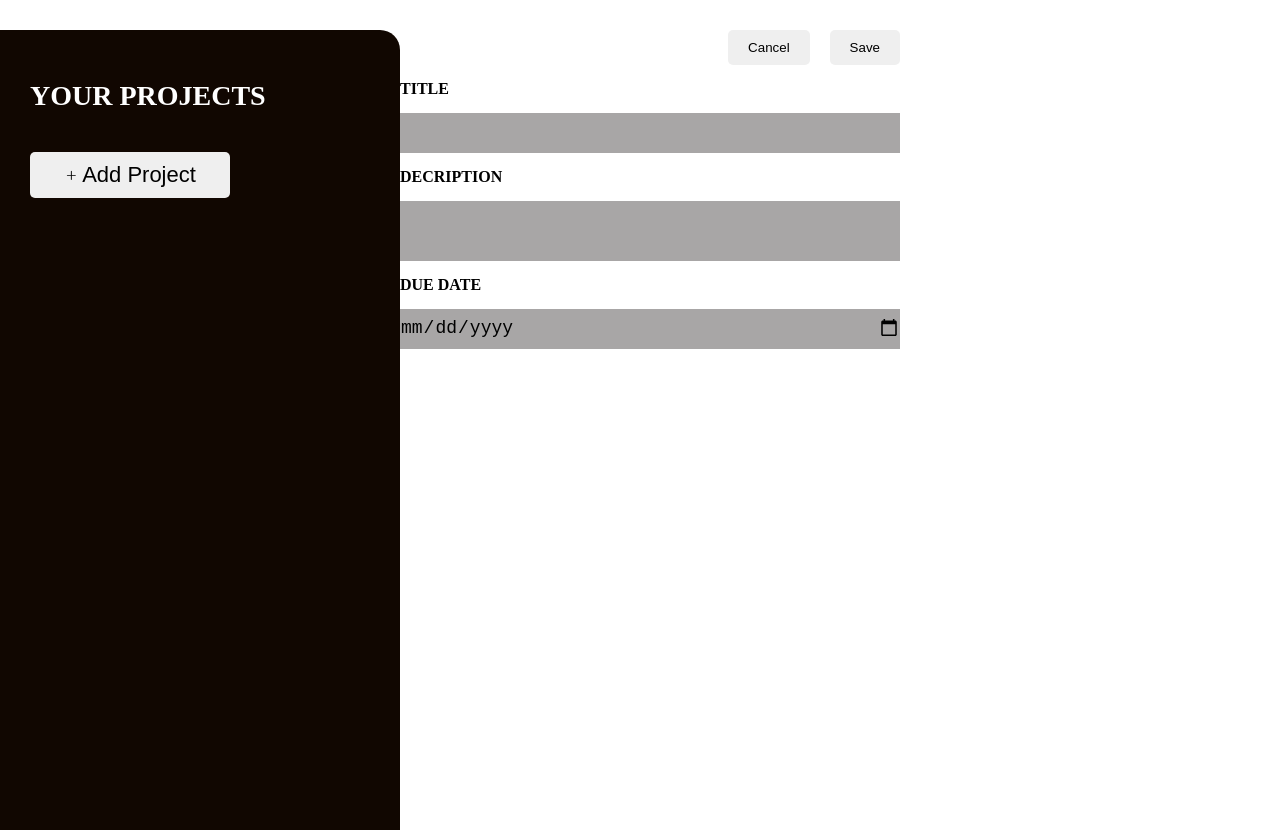
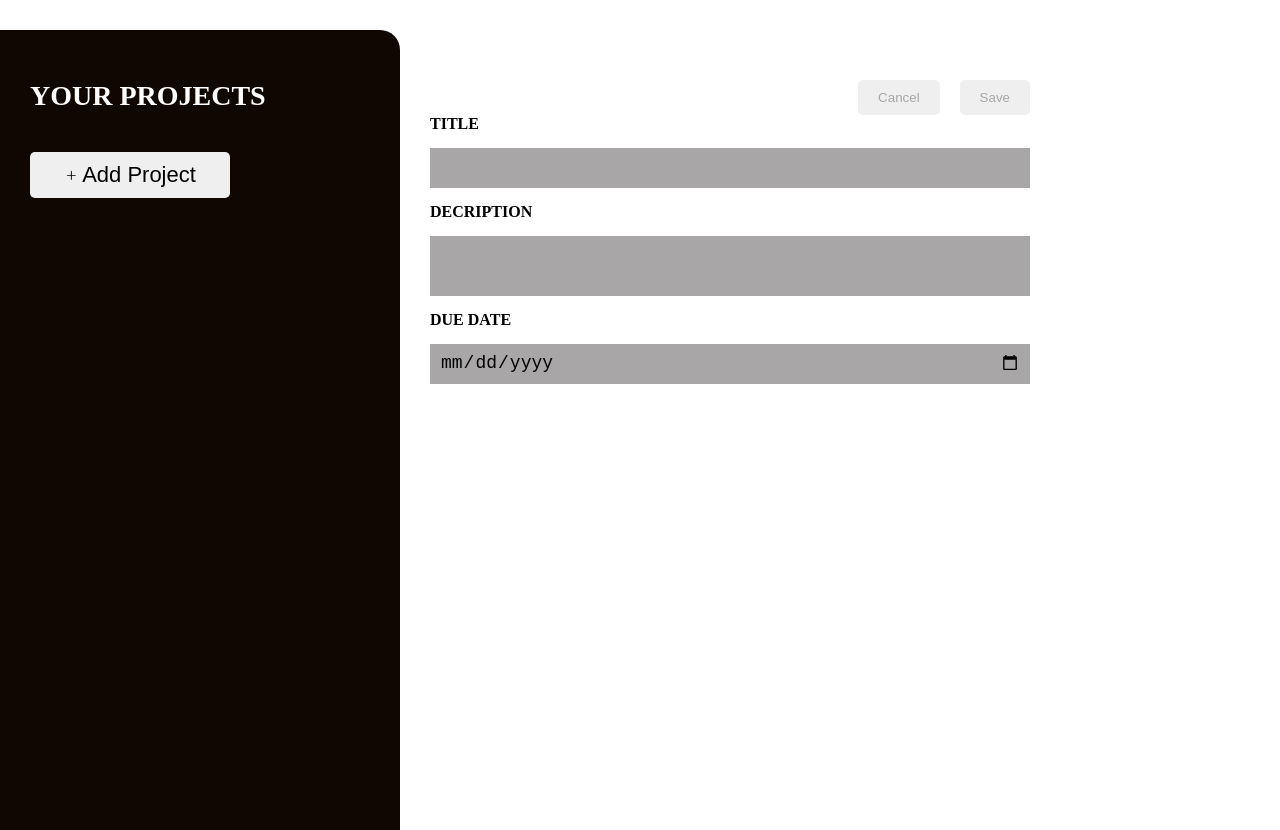
Before and after one commit to DenisFR2727/support_react-components, a React (Vite) app in the folder managment-app/01-starting-project/: page / in a window 1280 px wide. Both pictures are taken after a click on the button "Add Project". Built offline with nearby package versions, Linux system fonts and the light colour scheme.

Commit message:
create component todoList

```diff
--- a/managment-app/01-starting-project/src/components/Panel/aside-panel.css
+++ b/managment-app/01-starting-project/src/components/Panel/aside-panel.css
@@ -26,13 +26,13 @@
 .list-project {
   .project {
     list-style: none;
-    color: rgb(255, 255, 255);
+    color: rgb(168, 166, 166);
     font-size: 20px;
     padding: 10px 0 10px 5px;
-    background-color: aqua;
   }
   .project:hover {
-    background-color: grey;
+    background-color: rgb(40, 21, 9);
     cursor: pointer;
+    color: rgb(255, 255, 255);
   }
 }
--- a/managment-app/01-starting-project/src/components/Panel/aside-panel.jsx
+++ b/managment-app/01-starting-project/src/components/Panel/aside-panel.jsx
@@ -7,7 +7,6 @@ export default function SidebarProjects({
   onStartAddProject,
   selectProject,
 }) {
-
   function handleClickProject(id) {
     selectProject(id);
   }
--- a/managment-app/01-starting-project/src/components/new-project/new-project.css
+++ b/managment-app/01-starting-project/src/components/new-project/new-project.css
@@ -1,10 +1,20 @@
 .new-project {
-  width: 500px;
+  width: 100%;
+  max-width: 600px;
   display: flex;
   flex-direction: column;
   gap: 15px;
 }
-
+.project-add {
+  width: 100%;
+  padding-left: 30px;
+  padding-top: 50px;
+  padding-right: 30px;
+}
+menu {
+  width: 100%;
+  max-width: 600px;
+}
 .title,
 .due {
   height: 40px;
@@ -33,7 +43,12 @@
   border-bottom: 2px solid transparent;
   caret-color: rgb(17, 7, 1);
 }
-
+.title,
+.due {
+  box-sizing: border-box;
+  padding: 0 10px;
+  font-size: 16px;
+}
 label {
   text-transform: uppercase;
   font-weight: 600;
@@ -59,4 +74,9 @@ menu {
 .save {
   padding: 10px 20px;
   border-radius: 5px;
+  color: rgb(168, 166, 166);
 }
+.save:hover,
+.cancel:hover {
+  background-color: rgb(17, 7, 1);
+}
--- a/managment-app/01-starting-project/src/components/new-project/new-project.jsx
+++ b/managment-app/01-starting-project/src/components/new-project/new-project.jsx
@@ -9,7 +9,9 @@ export default function NewProject({ onAdd, onCancel }) {
   const description = useRef(null);
   const dueDate = useRef(null);
 
-  function handleCancel() {}
+  function handleCancel() {
+    onCancel();
+  }
 
   function handleSave() {
     const enteredTitle = title.current.value;
@@ -41,10 +43,10 @@ export default function NewProject({ onAdd, onCancel }) {
   }
 
   return (
-    <div className="new-project">
+    <div className="project-add">
       <menu>
         <li>
-          <Button onClick={handleCancel} className="cancel">
+          <Button className="cancel" onClick={handleCancel}>
             Cancel
           </Button>
         </li>
--- a/managment-app/01-starting-project/src/components/todo-project.jsx
+++ b/managment-app/01-starting-project/src/components/todo-project.jsx
@@ -1,3 +1,12 @@
-export default function ToDoProject() {
-  return <div className="project-todo"> Project</div>;
+export default function ToDoProject(project) {
+  console.log(project);
+  return (
+    <div className="project-todo">
+      <div className="project-select">
+        <div>
+          <h2 style={{ color: "red" }}>{project.title}</h2>
+        </div>
+      </div>
+    </div>
+  );
 }
```
Also changed, not shown: managment-app/01-starting-project/src/components/form-project.jsx (deleted, +0 -12 lines), managment-app/01-starting-project/src/components/projects-list.jsx (deleted).
